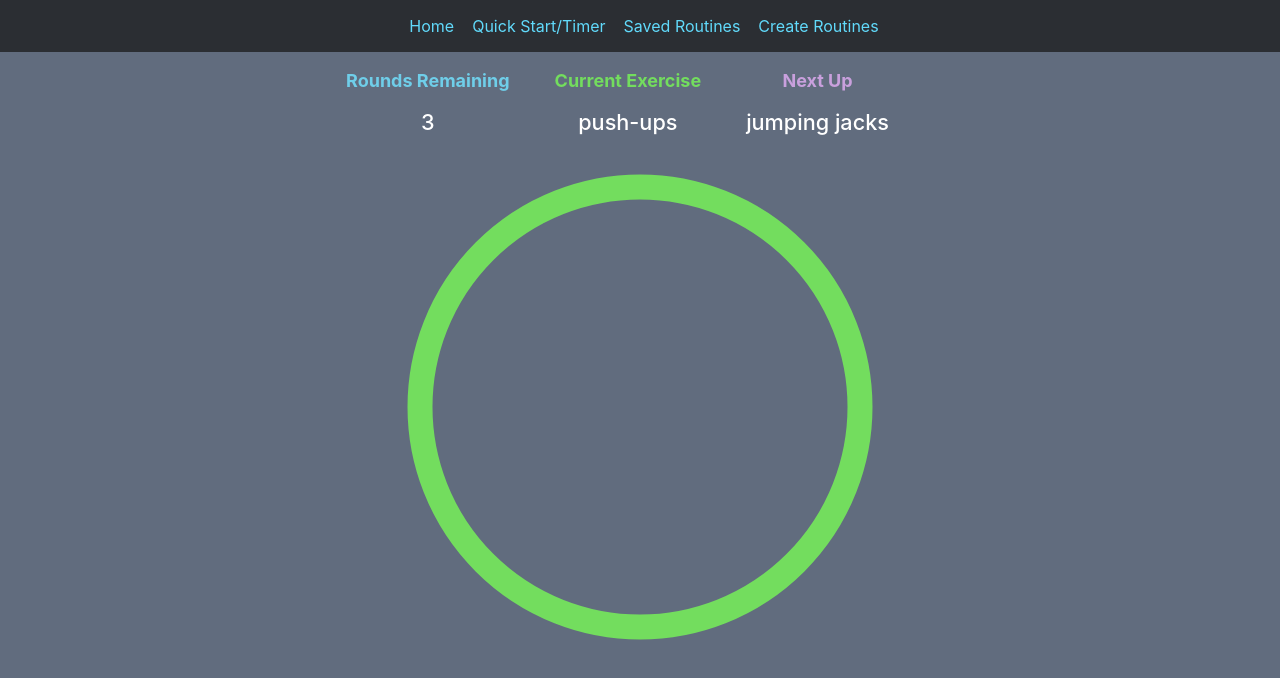
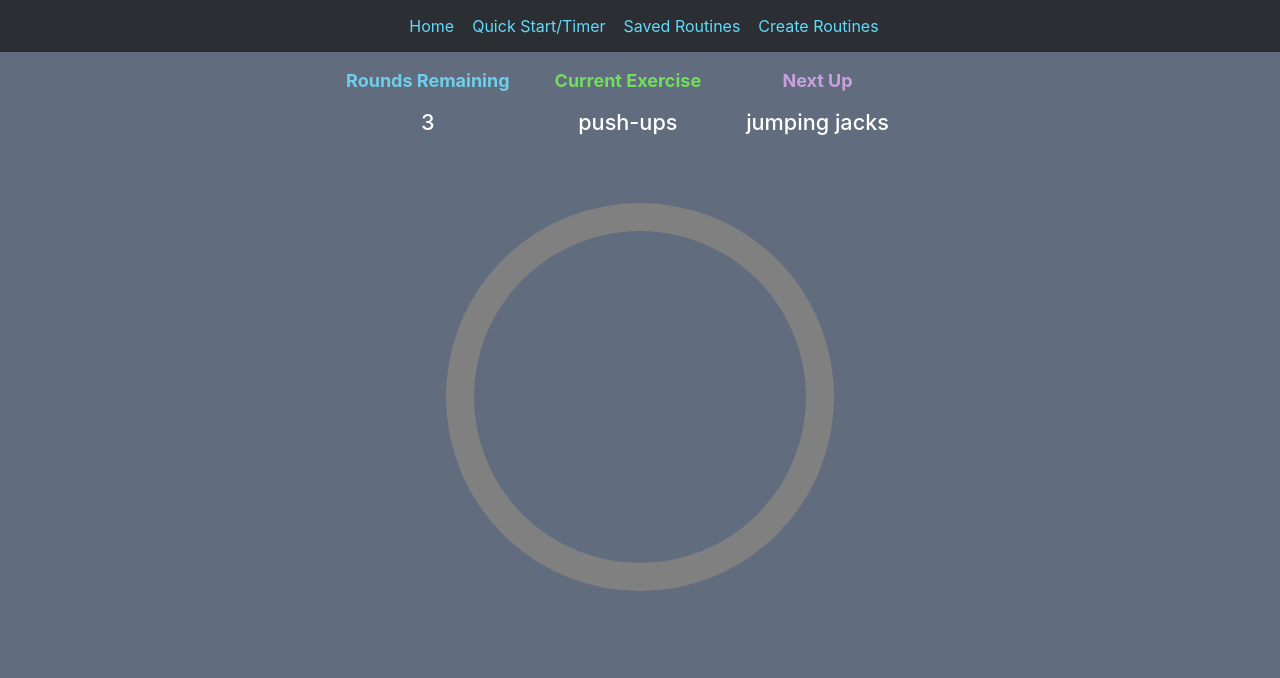
Before and after one commit to HC1Team/better-workout, a React (Create React App) app in the folder frontend/better-workout-timer/: page /timer in a window 1280 px wide. Shown: the top 678 px of the page. Built offline with nearby package versions, Linux system fonts and the light colour scheme.

Commit message:
started creating circle for timer

```diff
--- a/frontend/better-workout-timer/src/Components/Styles/App.css
+++ b/frontend/better-workout-timer/src/Components/Styles/App.css
@@ -7,6 +7,7 @@ body {
   font-size: calc(10px + 2vmin);
   color: white;
   padding-bottom: 10px;
+  margin: 0;
 }
 
 h1 {
--- /dev/null
+++ b/frontend/better-workout-timer/src/Components/Styles/timer.css
@@ -0,0 +1,35 @@
+/* Sets the containers height and width */
+.base-timer {
+  position: relative;
+  display: inline-block;
+  height: 400px;
+  width: 400px;
+  margin-top: 40px;
+  justify-content: center;
+}
+
+/* Removes svg styling that would hide the time label */
+.base-timer__circle {
+  fill: none;
+  stroke: none;
+}
+
+/* The svg path that displays teh timer's progess */
+.base-timer__path-elapsed {
+  stroke-width: 7px;
+  stroke: grey;
+}
+
+.base-timer__label {
+  position: absolute;
+
+  /* size should match the parent container */
+  width: 300px;
+  height: 300px;
+
+  /* keep the label aligned to the top */
+  top: 0;
+
+  /* Create a flexible box that centers content vertically */
+  display: flex;
+}
--- a/frontend/better-workout-timer/src/Components/Timer.js
+++ b/frontend/better-workout-timer/src/Components/Timer.js
@@ -1,63 +1,36 @@
 import React, {Component} from 'react';
 import './Styles/App.css';
+import './Styles/timer.css'
 
 class Timer extends Component {
-  // state = {
-  //   response: '',
-  //   post: '',
-  //   responseToPost: '',
-  // };
-
-  // componentDidMount() {
-  //   this.callApi()
-  //     .then(res => this.setState({ response: res.express }))
-  //     .catch(err => console.log(err));
+  // constructor(props) {
+  //   super(props);
+  //   this.state = {roundsCompleted: 0};
   // }
 
-  // callApi = async () => {
-  //   const response = await fetch('/api/hello');
-  //   const body = await response.json();
-  //   if (response.status !== 200) throw Error(body.message);
-
-  //   return body;
-  // };
-
-  // handleSubmit = async e => {
-  //   e.preventDefault();
-  //   const response = await fetch('/api/world', {
-  //     method: 'POST',
-  //     headers: {
-  //       'Content-Type': 'application/json',
-  //     },
-  //     body: JSON.stringify({ post: this.state.post }),
-  //   });
-  //   const body = await response.text();
-
-  //   this.setState({ responseToPost: body });
-  // };
-
-  //Review code from original project to try to make this work, but make it your own
-  //Draws the circle with the time or other details in middle
-  draw() {
-    //Draw circle
-    var canvas = document.getElementById('timerCircle');
-    var ctx = canvas.getContext("2d");
-    var X = canvas.width / 2;
-    var Y = canvas.height / 2;
-    var R = 220;
-    ctx.beginPath();
-    ctx.arc(X, Y, R, 0, 2 * Math.PI, false);
-    ctx.lineWidth = 25;
-    ctx.strokeStyle = '#73DD5E';
-    ctx.stroke();
-  }
 
   //Redraw the circle (or draw something over to make it apear to disappear) every second
 
 
-  componentDidMount() {
-    this.draw();
-  }
+  // componentDidMount() {
+
+  // }
+
+  formatTimeLeft(time) {
+    // The largest round integer less than or equal to the result of time divided being by 60.
+    const minutes = Math.floor(time / 60);
+
+    // Seconds are the remainder of the time divided by 60 (modulus operator)
+    let seconds = time % 60;
+
+    // If the value of seconds is less than 10, then display seconds with a leading zero
+    if (seconds < 10) {
+      seconds = `0${seconds}`;
+    }
+
+    // The output in MM:SS format
+    return `${minutes}:${seconds}`;
+    }
 
 render() {
     return (
@@ -71,7 +44,17 @@ render() {
             <p className="timer-info-item5 timer-info-bottom-item" id="current-exercise">push-ups</p>
             <p className="timer-info-item6 timer-info-bottom-item" id="next-up">jumping jacks</p>
         </div>
-        <canvas id="timerCircle" width="500" height="500"></canvas>
+
+        <div className="base-timer">
+          <svg className="base-timer__svg" viewBox="0 0 100 100" xmlns="http://www.w3.org/2000/svg">
+            <g className="base-timer__circle">
+              <circle className="base-timer__path-elapsed" cx="50" cy="50" r="45"/>
+            </g>
+          </svg>
+          <span id="time-remaining">
+            {/* {this.formatTimeLeft(timeLeft)} */}
+          </span>
+        </div>
       </div>
     );
   }
```
